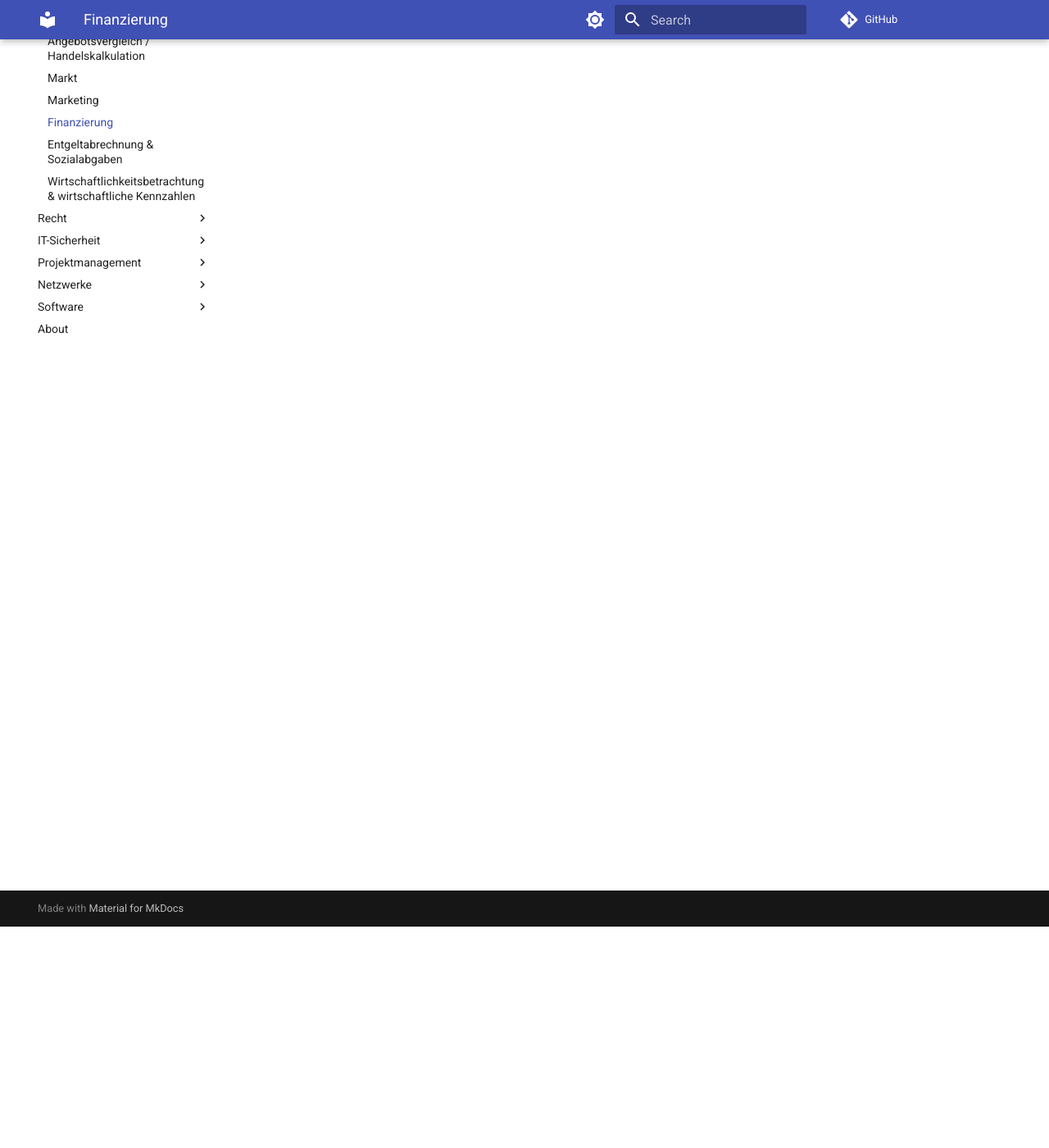
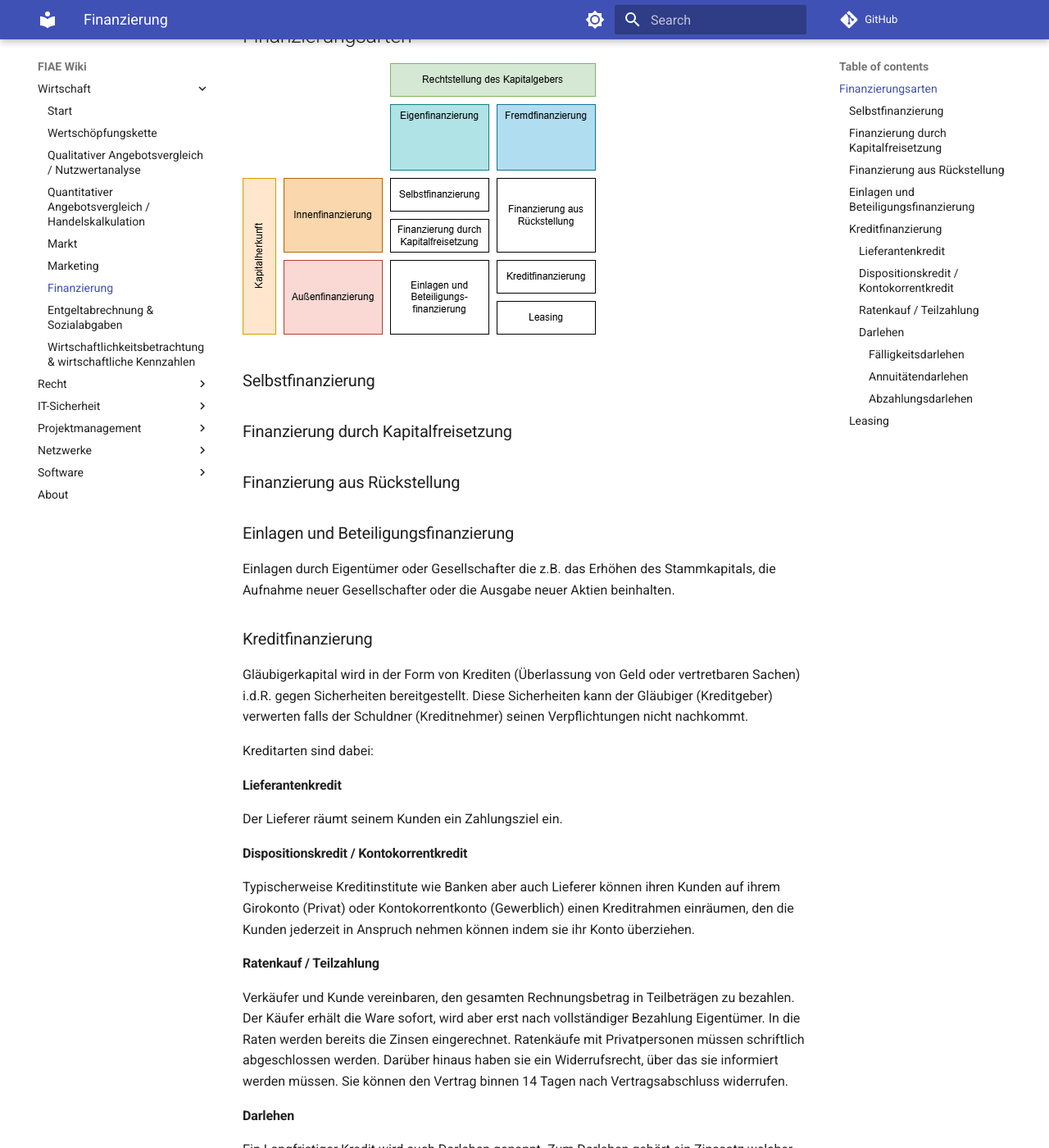
Before and after one commit to discohagen/FIAE, an MkDocs documentation site: the page built from docs/wirtschaft/finanzierung.md, in a window 1280 px wide and 1400 px high, scrolled down 270 px. Shown: the whole window at 82% size. Built offline with MkDocs 1.6.1 and Material for MkDocs 9.7.7, drawn with Linux system fonts in a browser that asks for light colours; a script that is not in the unit is left out; comment, search, counter and statistics services are not loaded; some of the changed text lies outside the part shown.

Commit message:
wip finanzierung

```diff
--- a/docs/wirtschaft/finanzierung.md
+++ b/docs/wirtschaft/finanzierung.md
@@ -1 +1,61 @@
 # Finanzierung
+
+Finanzierung umfasst alle Maßnahmen in einem Unternehmen die mit der Kapitalbeschaffung verbunden sind. Das Kapital kann dabei in Form von Geld, Gütern oder Wertpapieren bereitgestellt werden.
+
+## Finanzierungsarten
+
+![Finanzierungsarten](figures/Finanzierungsarten.png)
+
+### Selbstfinanzierung
+
+### Finanzierung durch Kapitalfreisetzung
+
+### Finanzierung aus Rückstellung
+
+### Einlagen und Beteiligungsfinanzierung
+
+Einlagen durch Eigentümer oder Gesellschafter die z.B. das Erhöhen des Stammkapitals, die Aufnahme neuer Gesellschafter oder die Ausgabe neuer Aktien beinhalten.
+
+### Kreditfinanzierung
+
+Gläubigerkapital wird in der Form von Krediten (Überlassung von Geld oder vertretbaren Sachen) i.d.R. gegen Sicherheiten bereitgestellt. Diese Sicherheiten kann der Gläubiger (Kreditgeber) verwerten falls der Schuldner (Kreditnehmer) seinen Verpflichtungen nicht nachkommt.
+
+Kreditarten sind dabei:
+
+#### Lieferantenkredit
+
+Der Lieferer räumt seinem Kunden ein Zahlungsziel ein.
+
+#### Dispositionskredit / Kontokorrentkredit
+
+Typischerweise Kreditinstitute wie Banken aber auch Lieferer können ihren Kunden auf ihrem Girokonto (Privat) oder Kontokorrentkonto (Gewerblich) einen Kreditrahmen einräumen, den die Kunden jederzeit in Anspruch nehmen können indem sie ihr Konto überziehen.
+
+#### Ratenkauf / Teilzahlung
+
+Verkäufer und Kunde vereinbaren, den gesamten Rechnungsbetrag in Teilbeträgen zu bezahlen. Der Käufer erhält die Ware sofort, wird aber erst nach vollständiger Bezahlung Eigentümer. In die Raten werden bereits die Zinsen eingerechnet. Ratenkäufe mit Privatpersonen müssen schriftlich abgeschlossen werden. Darüber hinaus haben sie ein Widerrufsrecht, über das sie informiert werden müssen. Sie können den Vertrag binnen 14 Tagen nach Vertragsabschluss widerrufen.
+
+#### Darlehen
+
+Ein Langfristiger Kredit wird auch Darlehen genannt. Zum Darlehen gehört ein Zinssatz welcher i.d.R. für mehrere Jahre festgelegt wird und eine Tilgung, also wie das Darlehen zurückgezahlt wird.
+
+Es ergeben sich folgende Darlehensarten:
+
+##### Fälligkeitsdarlehen
+
+Die Tilgung erfolgt am Ende der Laufzeit. Während der Laufzeit werden lediglich die Zinsen gezahlt.
+
+![Finanzierungsarten](figures/Faelligkeitsdarlehen.png)
+
+##### Annuitätendarlehen
+
+Die Tilgung erfolgt kontinuierlich zur Laufzeit. Die Rate bleibt dabei konstant. Dafür sinken die Zinsen mit jedem Tilgungsbetrag und der Tilgungsanteil steigt.
+
+![Annuitätendarlehen](figures/Annuitaetendarlehen.png)
+
+##### Abzahlungsdarlehen
+
+Die Tilgung erfolgt kontinuierlich zur Laufzeit mit konstanten Tilgungsbeträgen. Da auch hier die Zinsen mit jedem Tilgungsbetrag sinken, sinkt auch die Rate kontinuierlich.
+
+![Abzahlungsdarlehen](figures/Abzahlungsdarlehen.png)
+
+### Leasing
```
Also changed, not shown: docs/wirtschaft/figures/Abzahlungsdarlehen.png (added), docs/wirtschaft/figures/Annuitaetendarlehen.png (added), docs/wirtschaft/figures/Faelligkeitsdarlehen.png (added), docs/wirtschaft/figures/Finanzierungsarten.png (added), docs/wirtschaft/figures/Marktgroessen.png, 5 other files.
